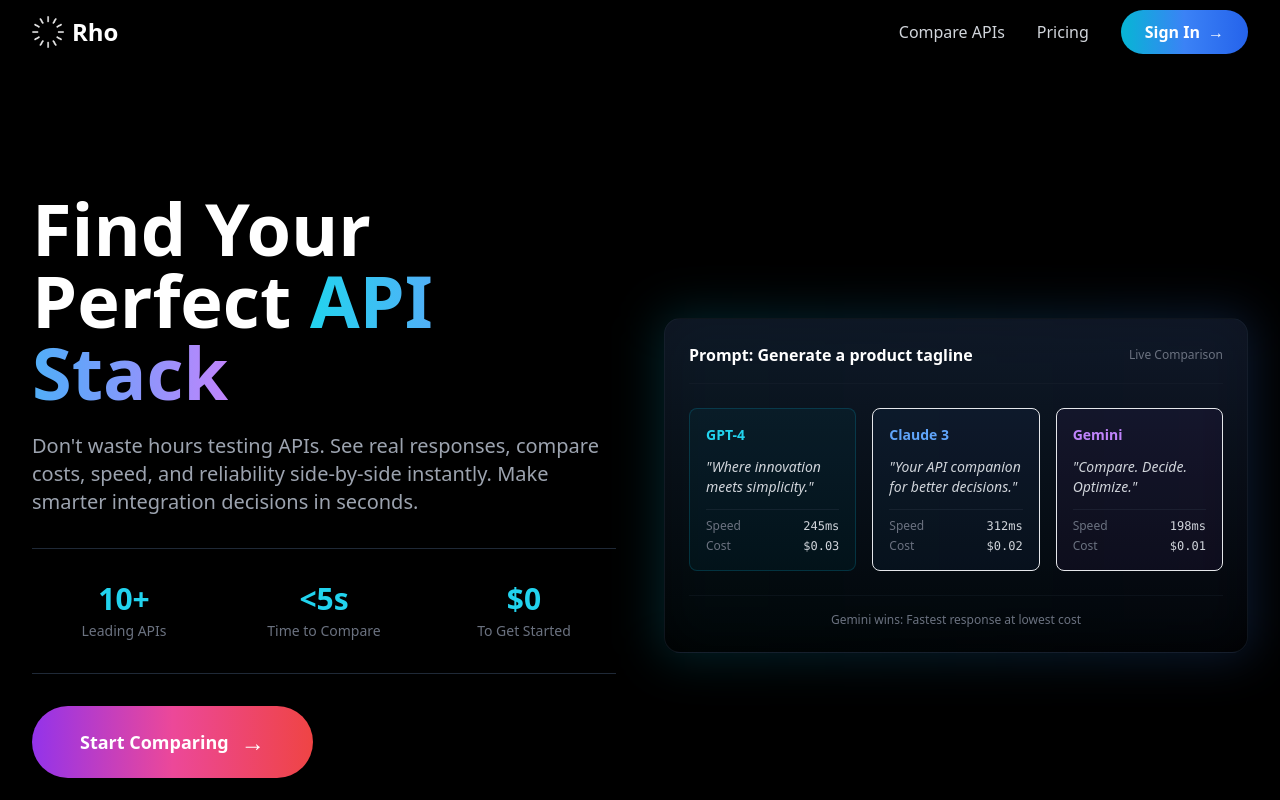
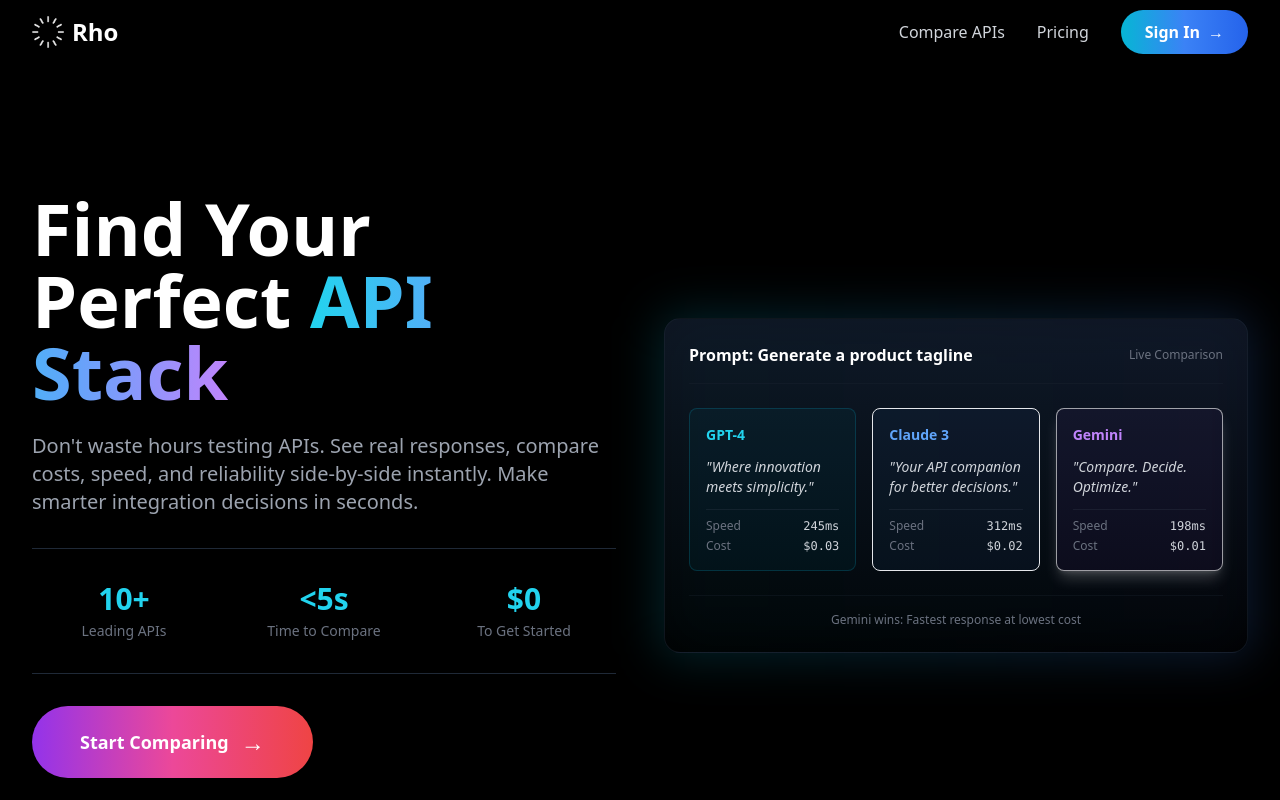
Before and after one commit to rainazab/CH12.0, a Next.js app in the folder rho-api-platform/: page / in a window 1280 px wide. Shown: the top 800 px of the page. Built offline with nearby package versions, Linux system fonts and the light colour scheme; no server answers.

Commit message:
Highlight Gemini as winner in demo with white outline and glow

```diff
--- a/rho-api-platform/app/page.tsx
+++ b/rho-api-platform/app/page.tsx
@@ -161,7 +161,7 @@ export default function Home() {
                         color: 'purple'
                       },
                     ].map((api, idx) => (
-                      <div key={idx} className={`space-y-2 sm:space-y-3 p-3 sm:p-4 rounded-lg bg-${api.color}-500/5 border border-${api.color}-500/20 hover:border-${api.color}-400/40 transition`}>
+                      <div key={idx} className={`space-y-2 sm:space-y-3 p-3 sm:p-4 rounded-lg bg-${api.color}-500/5 border transition ${api.name === 'Gemini' ? 'border-white/60 shadow-lg shadow-white/20' : `border-${api.color}-500/20 hover:border-${api.color}-400/40`}`}>
                         <div className={`font-semibold text-${api.color}-400 text-xs sm:text-sm`}>{api.name}</div>
                         <div className="space-y-2 sm:space-y-3">
                           <p className="text-xs sm:text-sm text-gray-300 italic line-clamp-3">{api.response}</p>
```
